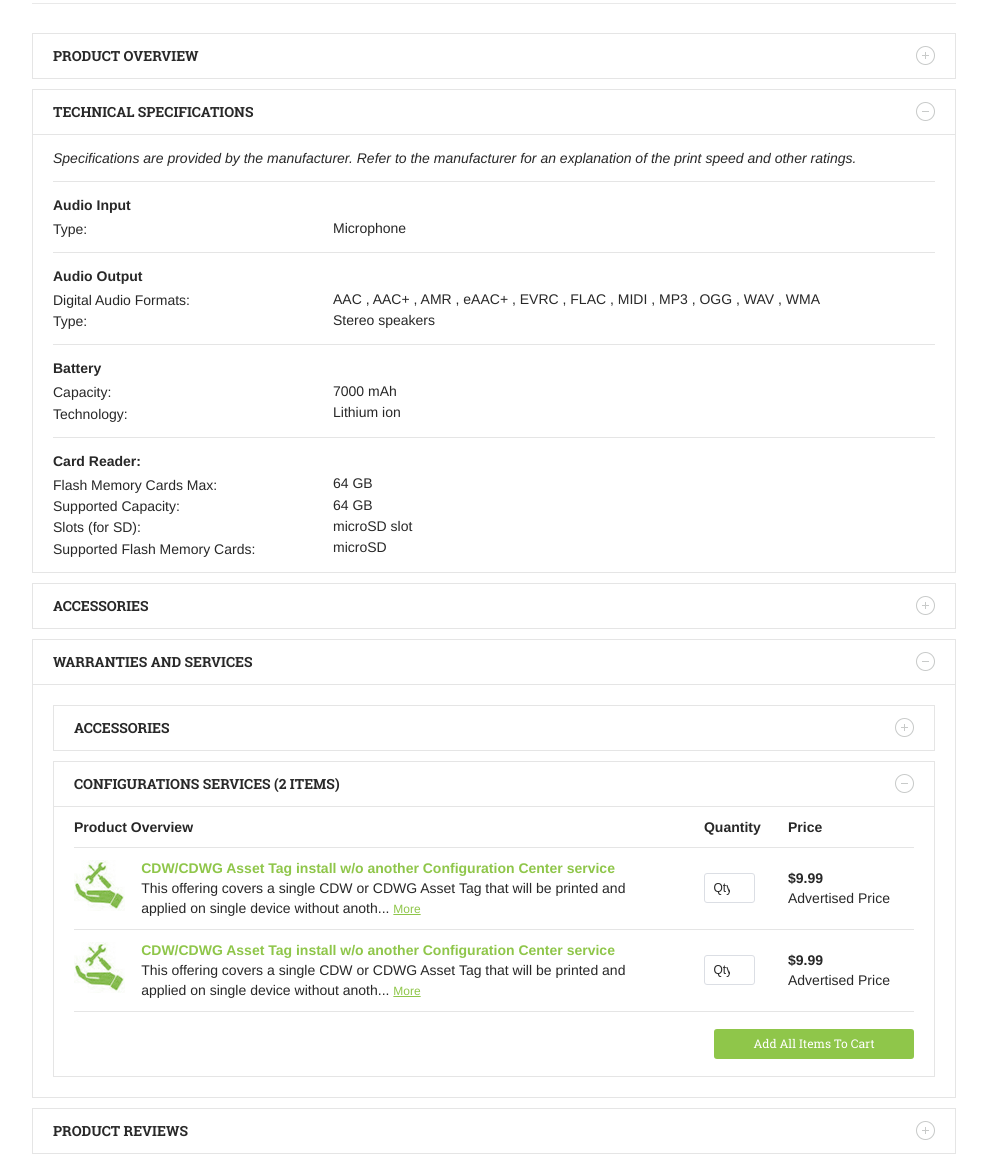
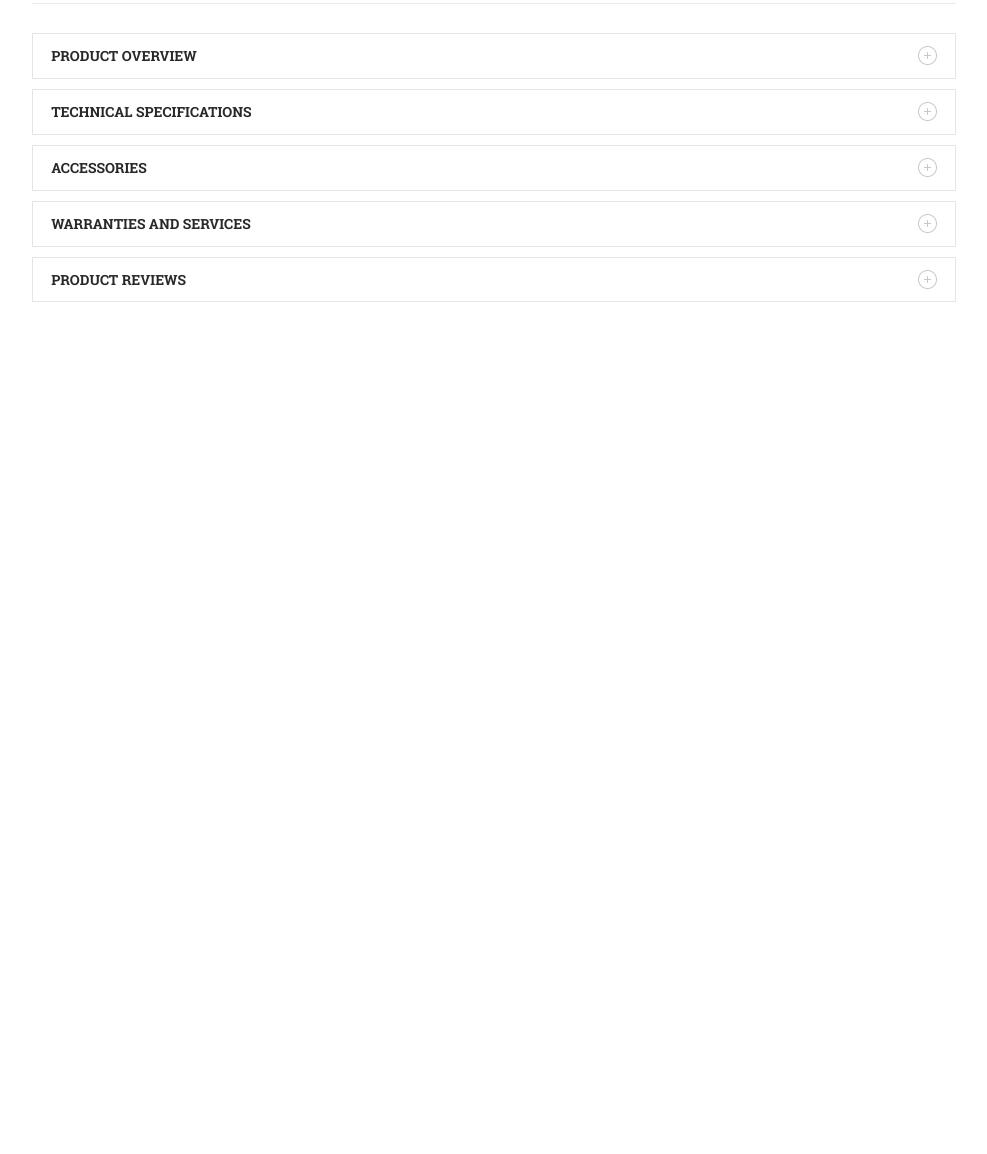
Before and after one commit to code4git/mobillogix-shop, a plain HTML site: page product.html in a window 1280 px wide. Shown: the part 798-1952 px from the top of the page, without its empty margins (146-1133 px from the left). After the commit the page ends 1100 px from the top, so only its background shows below. Drawn offline with Linux system fonts and the light colour scheme.

Commit message:
accordion added and small fixes

```diff
--- /dev/null
+++ b/js/html5.js
@@ -0,0 +1,7 @@
+/*! HTML5 Shiv v3.6 | @afarkas @jdalton @jon_neal @rem | MIT/GPL2 Licensed */
+/* Source: https://github.com/aFarkas/html5shiv */
+(function(l,f){function m(){var a=e.elements;return"string"==typeof a?a.split(" "):a}function i(a){var b=n[a[o]];b||(b={},h++,a[o]=h,n[h]=b);return b}function p(a,b,c){b||(b=f);if(g)return b.createElement(a);c||(c=i(b));b=c.cache[a]?c.cache[a].cloneNode():r.test(a)?(c.cache[a]=c.createElem(a)).cloneNode():c.createElem(a);return b.canHaveChildren&&!s.test(a)?c.frag.appendChild(b):b}function t(a,b){if(!b.cache)b.cache={},b.createElem=a.createElement,b.createFrag=a.createDocumentFragment,b.frag=b.createFrag();
+a.createElement=function(c){return!e.shivMethods?b.createElem(c):p(c,a,b)};a.createDocumentFragment=Function("h,f","return function(){var n=f.cloneNode(),c=n.createElement;h.shivMethods&&("+m().join().replace(/\w+/g,function(a){b.createElem(a);b.frag.createElement(a);return'c("'+a+'")'})+");return n}")(e,b.frag)}function q(a){a||(a=f);var b=i(a);if(e.shivCSS&&!j&&!b.hasCSS){var c,d=a;c=d.createElement("p");d=d.getElementsByTagName("head")[0]||d.documentElement;c.innerHTML="x<style>article,aside,figcaption,figure,footer,header,hgroup,nav,section{display:block}mark{background:#FF0;color:#000}</style>";
+c=d.insertBefore(c.lastChild,d.firstChild);b.hasCSS=!!c}g||t(a,b);return a}var k=l.html5||{},s=/^<|^(?:button|map|select|textarea|object|iframe|option|optgroup)$/i,r=/^<|^(?:a|b|button|code|div|fieldset|form|h1|h2|h3|h4|h5|h6|i|iframe|img|input|label|li|link|ol|option|p|param|q|script|select|span|strong|style|table|tbody|td|textarea|tfoot|th|thead|tr|ul)$/i,j,o="_html5shiv",h=0,n={},g;(function(){try{var a=f.createElement("a");a.innerHTML="<xyz></xyz>";j="hidden"in a;var b;if(!(b=1==a.childNodes.length)){f.createElement("a");
+var c=f.createDocumentFragment();b="undefined"==typeof c.cloneNode||"undefined"==typeof c.createDocumentFragment||"undefined"==typeof c.createElement}g=b}catch(d){g=j=!0}})();var e={elements:k.elements||"abbr article aside audio bdi canvas data datalist details figcaption figure footer header hgroup mark meter nav output progress section summary time video",shivCSS:!1!==k.shivCSS,supportsUnknownElements:g,shivMethods:!1!==k.shivMethods,type:"default",shivDocument:q,createElement:p,createDocumentFragment:function(a,
+b){a||(a=f);if(g)return a.createDocumentFragment();for(var b=b||i(a),c=b.frag.cloneNode(),d=0,e=m(),h=e.length;d<h;d++)c.createElement(e[d]);return c}};l.html5=e;q(f)})(this,document);
--- a/js/main.js
+++ b/js/main.js
@@ -68,4 +68,19 @@
 
         			$(this).siblings('li.toggleable').slideToggle();
         		});
+
+        		$('.full-info-item').each(function() {
+        			$(".full-info-content").hide();
+   				 });$
+
+				$('.full-info-header').on('click',  function() {
+					$(this).parent().find(".full-info-content:first").stop().slideToggle();
+
+					if ($(this).parent().hasClass('close')) {
+						$(this).parent().removeClass('close').addClass('open');
+					} else {
+						$(this).parent().removeClass('open').addClass('close');
+					}
+
+				});
 			});
--- a/product.html
+++ b/product.html
@@ -133,10 +133,13 @@
 						<header class="full-info-header">
 							<h3>Product Overview <span class="icon full-info-icon float-right"></span></h3>
 						</header>
+						<div class="full-info-content">
+
+						</div>
 					</div>
-					<div class="full-info-item open" id="product-tech-spec">
+					<div class="full-info-item close" id="product-tech-spec">
 						<header class="full-info-header">
-							<h3>TECHNICAL SPECIFICATIONS <span class="icon full-info-icon open float-right"></span></h3>
+							<h3>TECHNICAL SPECIFICATIONS <span class="icon full-info-icon close float-right"></span></h3>
 						</header>
 						<div class="full-info-content">
 							<div class="tech-info-block italic">
@@ -169,20 +172,26 @@
 						<header class="full-info-header">
 							<h3>Accessories <span class="icon full-info-icon float-right"></span></h3>
 						</header>
+						<div class="full-info-content">
+
+						</div>
 					</div>
-					<div class="full-info-item open" id="product-services">
+					<div class="full-info-item close" id="product-services">
 						<header class="full-info-header">
-							<h3>Warranties and services <span class="icon full-info-icon open float-right"></span></h3>
+							<h3>Warranties and services <span class="icon full-info-icon float-right"></span></h3>
 						</header>
 						<div class="full-info-content">
 							<div class="full-info-item close" id="product-services-accessories">
 								<header class="full-info-header">
 									<h3>Accessories <span class="icon full-info-icon float-right"></span></h3>
 								</header>
+								<div class="full-info-content">
+
+								</div>
 							</div>
-							<div class="full-info-item open" id="product-services-config">
+							<div class="full-info-item close" id="product-services-config">
 								<header class="full-info-header">
-									<h3>configurations services (2 items) <span class="icon full-info-icon open float-right"></span></h3>
+									<h3>configurations services (2 items) <span class="icon full-info-icon float-right"></span></h3>
 								</header>
 								<div class="full-info-content">
 									<form>
@@ -231,11 +240,13 @@
 							</div>
 						</div>
 					</div>
-					</div>
 					<div class="full-info-item close" id="product-reviews">
 						<header class="full-info-header">
 							<h3>product reviews <span class="icon full-info-icon float-right"></span></h3>
 						</header>
+						<div class="full-info-content">
+
+						</div>
 					</div>
 				</div>
 			</div>
--- a/sass/screen.scss
+++ b/sass/screen.scss
@@ -60,7 +60,7 @@ input[type="radio"]:checked + label::before {background-position: 0px -53px;}
 .addons-to-cart {margin: 17px auto; width: 255px; display: block; text-align: center; font-size: 12px;}
 .services-to-cart {margin: 17px 0; width: 200px; display: block; text-align: center; font-size: 12px;}
 .green-link.recommend-link {display: block;line-height: 14px;margin: 1em 0 1.2em;}
-.green-link.lease-link {margin: 0 5px 0 72px;}
+.green-link.lease-link {margin: 0 5px 0 65px;}
 
 /* header */
 #header {margin: 1em 0 0em 0; overflow: hidden;}
@@ -123,15 +123,18 @@ div.filter-group {padding: 1em 0.5em 1.5em 1em;border-bottom: 1px solid #e5e5e5;
 .product-detail .detail-image img {max-width: 25em;}
 .detail-features ul li {    list-style-type: disc;    margin: 0 0 0.1em 1.5em;    list-style-position: initial;}
 .product-addons .price{font-size: 14px;}
-.full-info-item{border: 1px solid #e5e5e5; margin:0 0 10px 0;overflow: hidden;}
+.full-info {margin-bottom: 2em;}
+.full-info-item{border: 1px solid #e5e5e5; margin:0 0 0.7142em 0;}
+.full-info-item:before, .full-info-item:after  {content: " ";display: table;clear: both;}
 .full-info-header h3 {text-transform: uppercase;}
 .full-info-item.close .full-info-header {border-bottom: none;}
-.full-info-header {border-bottom: 1px solid #e5e5e5;padding: 12px 20px;}
-.full-info-content {padding: 0 20px;}
-.full-info-item .full-info-content .full-info-item {margin: 10px 0;}
-.full-info-item .full-info-content .full-info-item:first-child {margin-top: 20px;}
-.full-info-item .full-info-content .full-info-item:last-child {margin-bottom: 20px;}
-.tech-info-block {border-bottom: 1px solid #e5e5e5;padding: 13px 0;}
+.full-info-header {border-bottom: 1px solid #e5e5e5;padding: 0.8571em 1.3em; cursor: pointer;}
+.full-info-content {padding: 1.1em 1.3em;}
+.full-info-item .full-info-content .full-info-item {margin: 0 0 0.7142em;}
+.full-info-item .full-info-content .full-info-item:last-child {margin:0; padding: 0;}
+.tech-info-block {border-bottom: 1px solid #e5e5e5;padding: 0.7142em 0;}
+.full-info-content .tech-info-block:first-child {padding: 0 0 0.7142em;}
+.full-info-content .tech-info-block:last-child {padding: 0.7142em 0 0px;}
 .tech-info-block .product-attr-item-name {width: 20em; font-weight: normal;}
 .full-info-item .tech-info-block:last-child {border: none;}
 .services-table tr {    border-bottom: 1px solid #e5e5e5;}
@@ -168,7 +171,7 @@ span.list-icon {width: 9px;height: 9px;background-position: 0 -72px;margin: -2px
 span.star-icon {width: 15px;height: 14px;background-position: 0 -96px;}
 span.star-icon.active {background-position: -18px -96px;}
 span.icon.full-info-icon {width: 19px;height: 19px;background-position: 0 -112px;}
-span.icon.full-info-icon.open {background-position: -24px -112px;}
+.full-info-item.open > .full-info-header > h3 > span.icon.full-info-icon {background-position: -24px -112px;}
 /* icons - hover*/
 #global-nav ul li.cart-holder:hover span.cart-icon {@include opacity(1);}
 
```
Also changed, not shown: css/screen.css, 1 other file.
